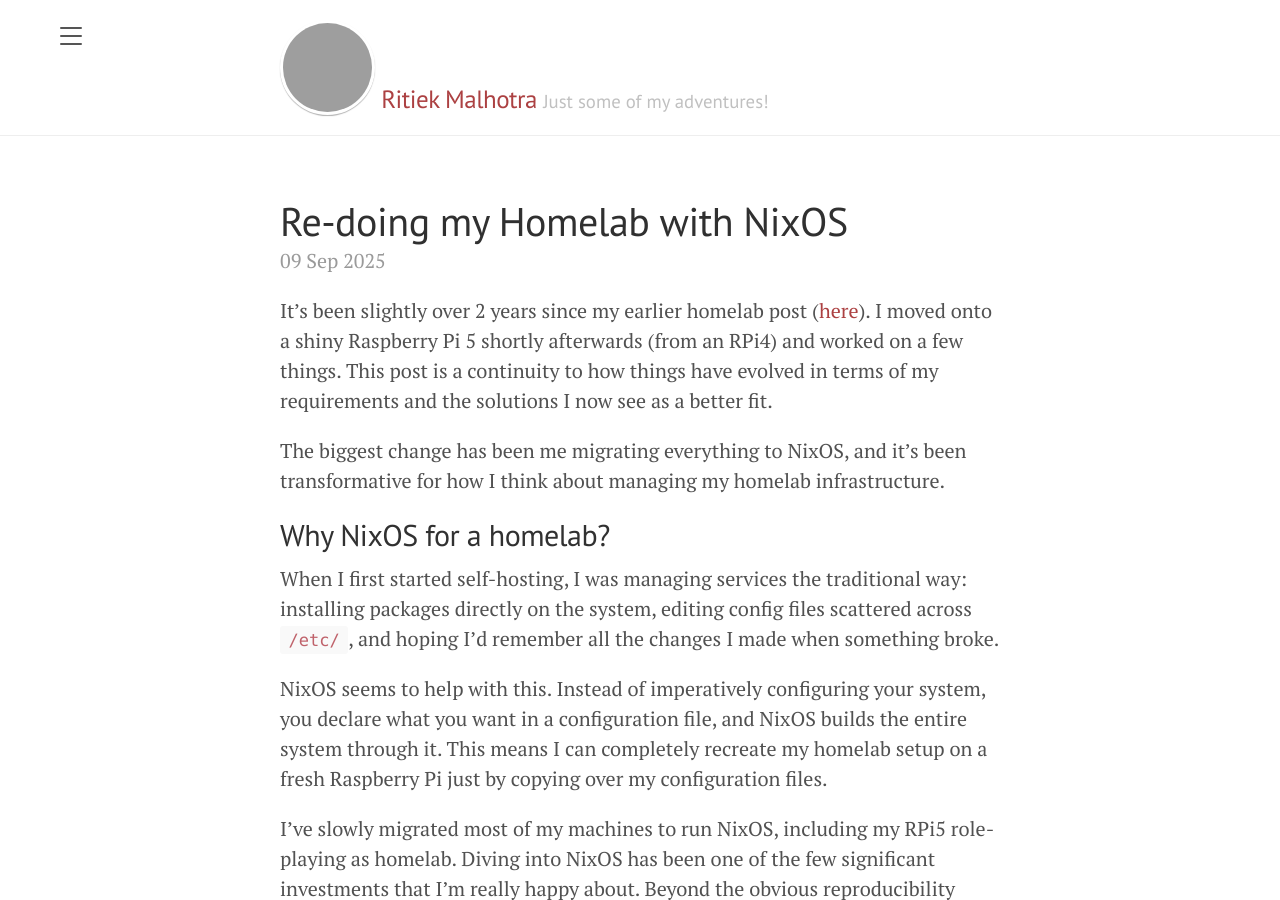
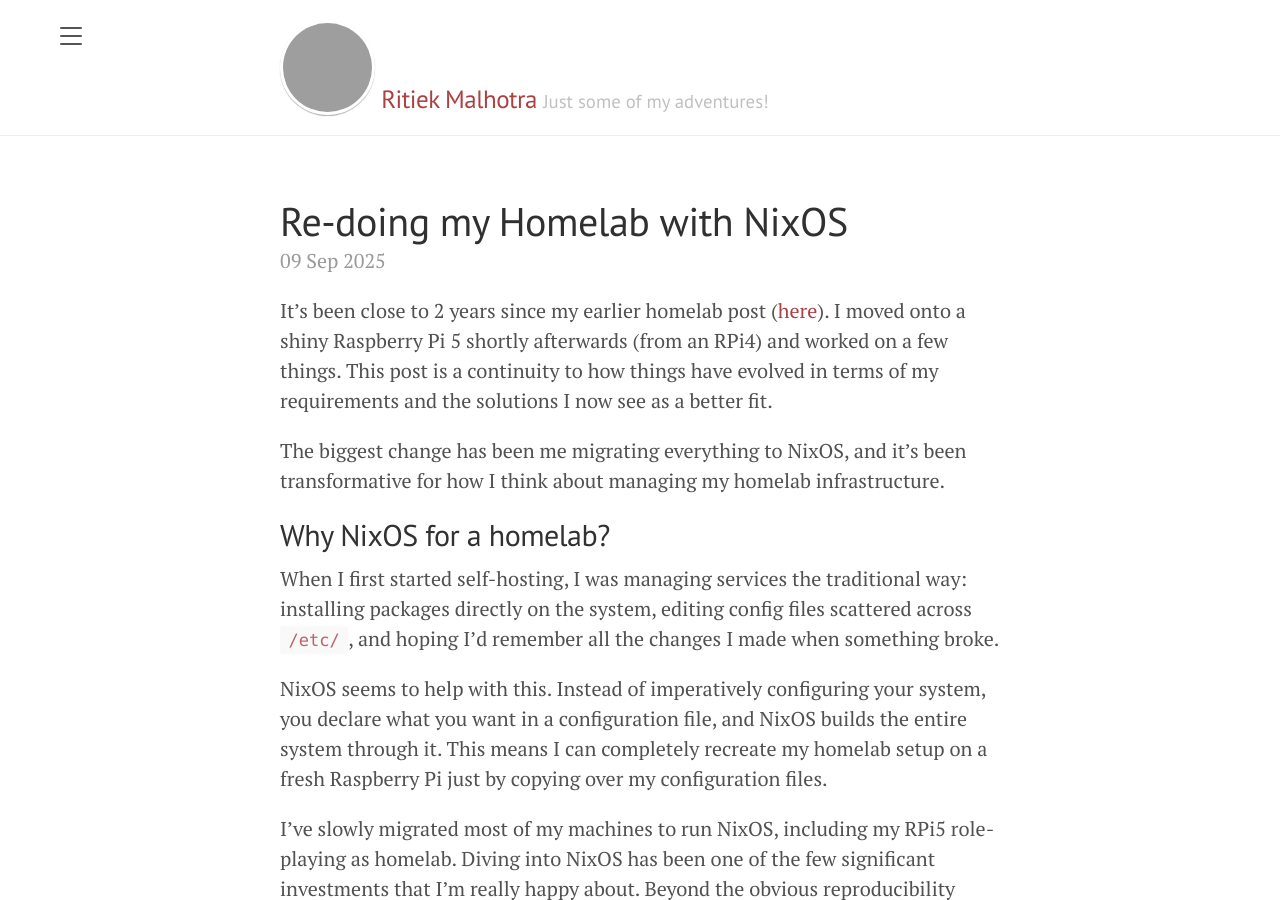
Before and after one commit to ritiek/ritiek.github.io, a Jekyll site: the page built from _posts/2025-09-09-re-doing-my-homelab-with-nixos.md, in a window 1280 px wide and 900 px high. Built offline with Jekyll 4.4.1, drawn with Linux system fonts in a browser that asks for light colours; nearby versions of some CDN libraries; some of the changed text lies outside the part shown; grey boxes are pictures that could not be loaded.

Commit message:
Whoopsie spotted!

```diff
--- a/_posts/2025-09-09-re-doing-my-homelab-with-nixos.md
+++ b/_posts/2025-09-09-re-doing-my-homelab-with-nixos.md
@@ -7,7 +7,7 @@
   - linux
 ---
 
-It's been slightly over 2 years since my earlier homelab post ([here](/2023/12/26/homelabbing-on-a-raspberry-pi-4/)).
+It's been close to 2 years since my earlier homelab post ([here](/2023/12/26/homelabbing-on-a-raspberry-pi-4/)).
 I moved onto a shiny Raspberry Pi 5 shortly afterwards (from an RPi4) and worked on a few things. This
 post is a continuity to how things have evolved in terms of my requirements and the solutions I now see
 as a better fit.
```
Also changed, not shown: other parts of _posts/2025-09-09-re-doing-my-homelab-with-nixos.md (+1 -1 lines).
